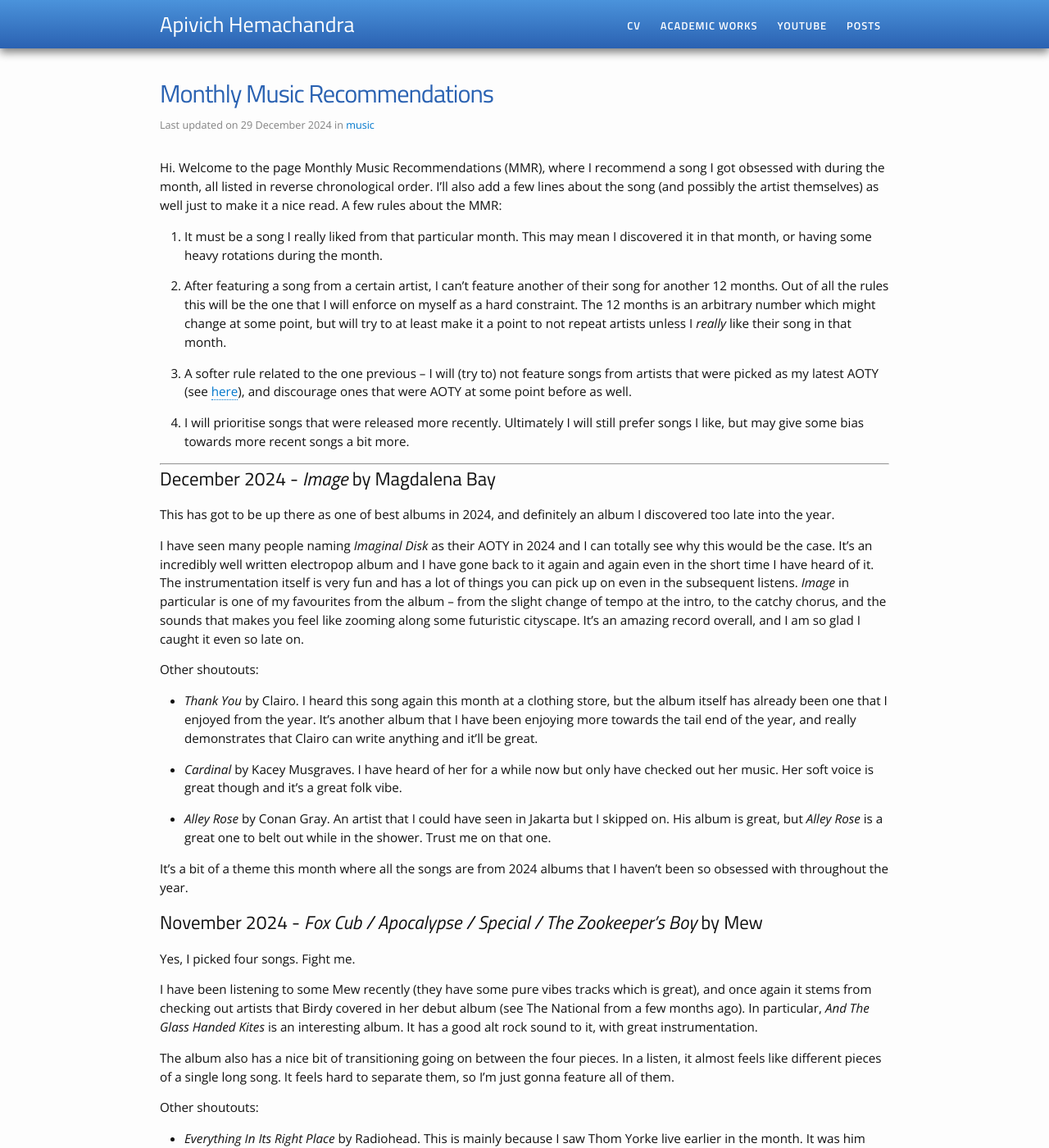
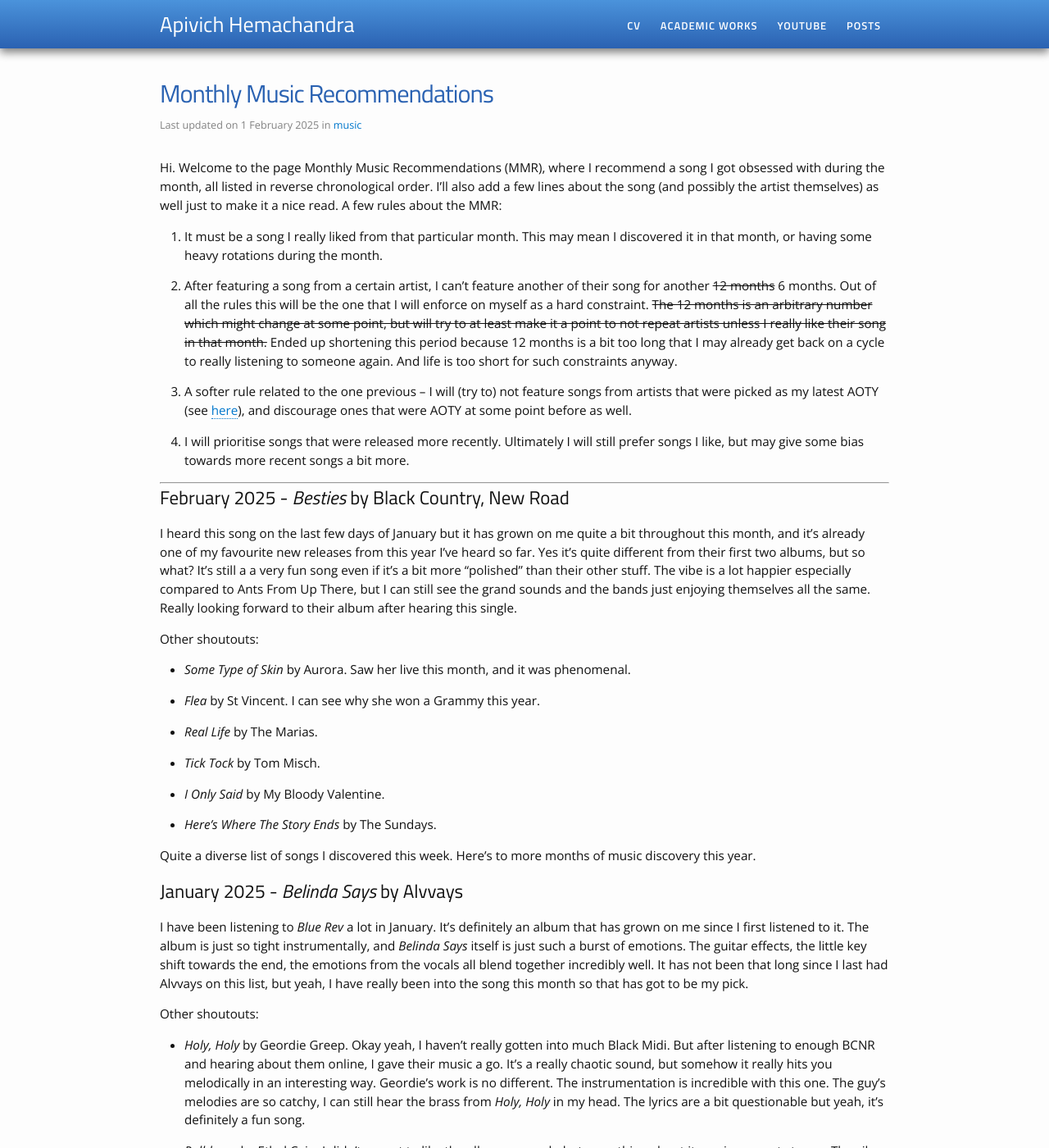
Before and after one commit to apivich-h/apivich-h.github.io, a Jekyll site: the page built from _posts/music/2000-01-01-monthly-music-recs.md, in a window 1280 px wide and 1400 px high. Shown: the whole window at 82% size. Built offline with Jekyll 4.4.1, drawn with Linux system fonts in a browser that asks for light colours; some of the changed text lies outside the part shown.

Commit message:
cv update

```diff
--- a/_posts/music/2000-01-01-monthly-music-recs.md
+++ b/_posts/music/2000-01-01-monthly-music-recs.md
@@ -1,7 +1,7 @@
 ---
 layout: post
 title: Monthly Music Recommendations
-last_updated: 2024-12-29
+last_updated: 2025-02-01
 category: music
 ---
 
@@ -9,7 +9,7 @@
 
 1. It must be a song I really liked from that particular month. This may mean I discovered it in that month, or having some heavy rotations during the month.
 
-2. After featuring a song from a certain artist, I can't feature another of their song for another 12 months. Out of all the rules this will be the one that I will enforce on myself as a hard constraint. The 12 months is an arbitrary number which might change at some point, but will try to at least make it a point to not repeat artists unless I _really_ like their song in that month.
+2. After featuring a song from a certain artist, I can't feature another of their song for another ~~12 months~~ 6 months. Out of all the rules this will be the one that I will enforce on myself as a hard constraint. ~~The 12 months is an arbitrary number which might change at some point, but will try to at least make it a point to not repeat artists unless I really like their song in that month.~~ Ended up shortening this period because 12 months is a bit too long that I may already get back on a cycle to really listening to someone again. And life is too short for such constraints anyway.
 
 3. A softer rule related to the one previous -- I will (try to) not feature songs from artists that were picked as my latest AOTY (see [here](/posts/music/aoty)), and discourage ones that were AOTY at some point before as well.
 
@@ -17,11 +17,43 @@
 
 ---
 
+## February 2025 - _Besties_ by Black Country, New Road
+
+I heard this song on the last few days of January but it has grown on me quite a bit throughout this month, and it's already one of my favourite new releases from this year I've heard so far. Yes it's quite different from their first two albums, but so what? It's still a a very fun song even if it's a bit more "polished" than their other stuff. The vibe is a lot happier especially compared to Ants From Up There, but I can still see the grand sounds and the bands just enjoying themselves all the same. Really looking forward to their album after hearing this single.
+
+Other shoutouts:
+
+- _Some Type of Skin_ by Aurora. Saw her live this month, and it was phenomenal.
+
+- _Flea_ by St Vincent. I can see why she won a Grammy this year.
+
+- _Real Life_ by The Marias.
+
+- _Tick Tock_ by Tom Misch.
+
+- _I Only Said_ by My Bloody Valentine.
+
+- _Here's Where The Story Ends_ by The Sundays.
+
+Quite a diverse list of songs I discovered this week. Here's to more months of music discovery this year.
+
+## January 2025 - _Belinda Says_ by Alvvays
+
+I have been listening to _Blue Rev_ a lot in January. It's definitely an album that has grown on me since I first listened to it. The album is just so tight instrumentally, and _Belinda Says_ itself is just such a burst of emotions. The guitar effects, the little key shift towards the end, the emotions from the vocals all blend together incredibly well. It has not been that long since I last had Alvvays on this list, but yeah, I have really been into the song this month so that has got to be my pick.
+
+Other shoutouts:
+
+- _Holy, Holy_ by Geordie Greep. Okay yeah, I haven't really gotten into much Black Midi. But after listening to enough BCNR and hearing about them online, I gave their music a go. It's a really chaotic sound, but somehow it really hits you melodically in an interesting way. Geordie's work is no different. The instrumentation is incredible with this one. The guy's melodies are so catchy, I can still hear the brass from _Holy, Holy_ in my head. The lyrics are a bit questionable but yeah, it's definitely a fun song.
+
+- _Pulldrone_ by Ethel Cain. I didn't expect to like the album so much, but something about its eerieness gets to me. The vibes makes it an uncomfortable listen, but in a good way. I didn't expect her to depart so much from her debut album (even if that's already quite off the mainstream sounds), but it's still quite an interesting listen.
+
+- _Drone:Nodrone_ by The Cure. Now this one I slept on. So many people highly rated this album in their year end lists, but I didn't think much of it until I really gave it a listen. Wow. This was _not_ what I was expecting from The Cure, based on the hits I have heard. I should really listen to their discography a bit more now.
+
 ## December 2024 - _Image_ by Magdalena Bay
 
 This has got to be up there as one of best albums in 2024, and definitely an album I discovered too late into the year.
 
-I have seen many people naming _Imaginal Disk_ as their AOTY in 2024 and I can totally see why this would be the case. It's an incredibly well written electropop album and I have gone back to it again and again even in the short time I have heard of it. The instrumentation itself is very fun and has a lot of things you can pick up on even in the subsequent listens. _Image_ in particular is one of my favourites from the album -- from the slight change of tempo at the intro, to the catchy chorus, and the sounds that makes you feel like zooming along some futuristic cityscape. It's an amazing record overall, and I am so glad I caught it even so late on.
+I have seen many people naming _Imaginal Disk_ as their AOTY in 2024 and I can totally see why this would be the case. It's an incredibly well written electropop album and I have gone back to it again and again even in the short time I have heard of it. The instrumentation itself is very fun and has a lot of things you can pick up on even in the subsequent listens. _Image_ in particular is one of my favourites from the album -- from the slight change of tempo at the intro, to the catchy chorus, and the sounds that makes you feel like zooming along some futuristic cityscape. It's an amazing record overall, and I am so glad (yet a bit sad) I only caught it even so late on.
 
 Other shoutouts:
 
@@ -38,7 +70,6 @@
 Yes, I picked four songs. Fight me.
 
 I have been listening to some Mew recently (they have some pure vibes tracks which is great), and once again it stems from checking out artists that Birdy covered in her debut album (see The National from a few months ago). In particular, _And The Glass Handed Kites_ is an interesting album. It has a good alt rock sound to it, with great instrumentation.
-
 The album also has a nice bit of transitioning going on between the four pieces. In a listen, it almost feels like different pieces of a single long song. It feels hard to separate them, so I'm just gonna feature all of them.
 
 Other shoutouts:
```
Also changed, not shown: 1 other file.
